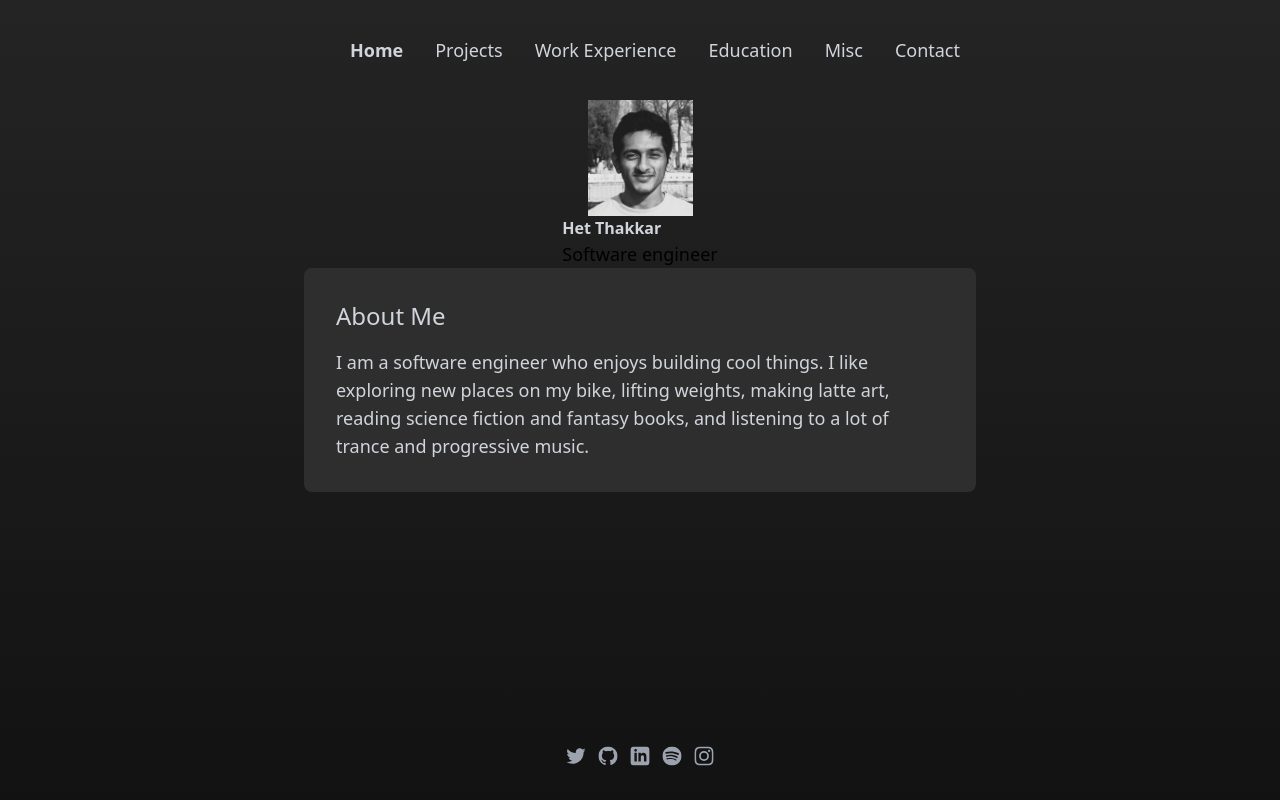
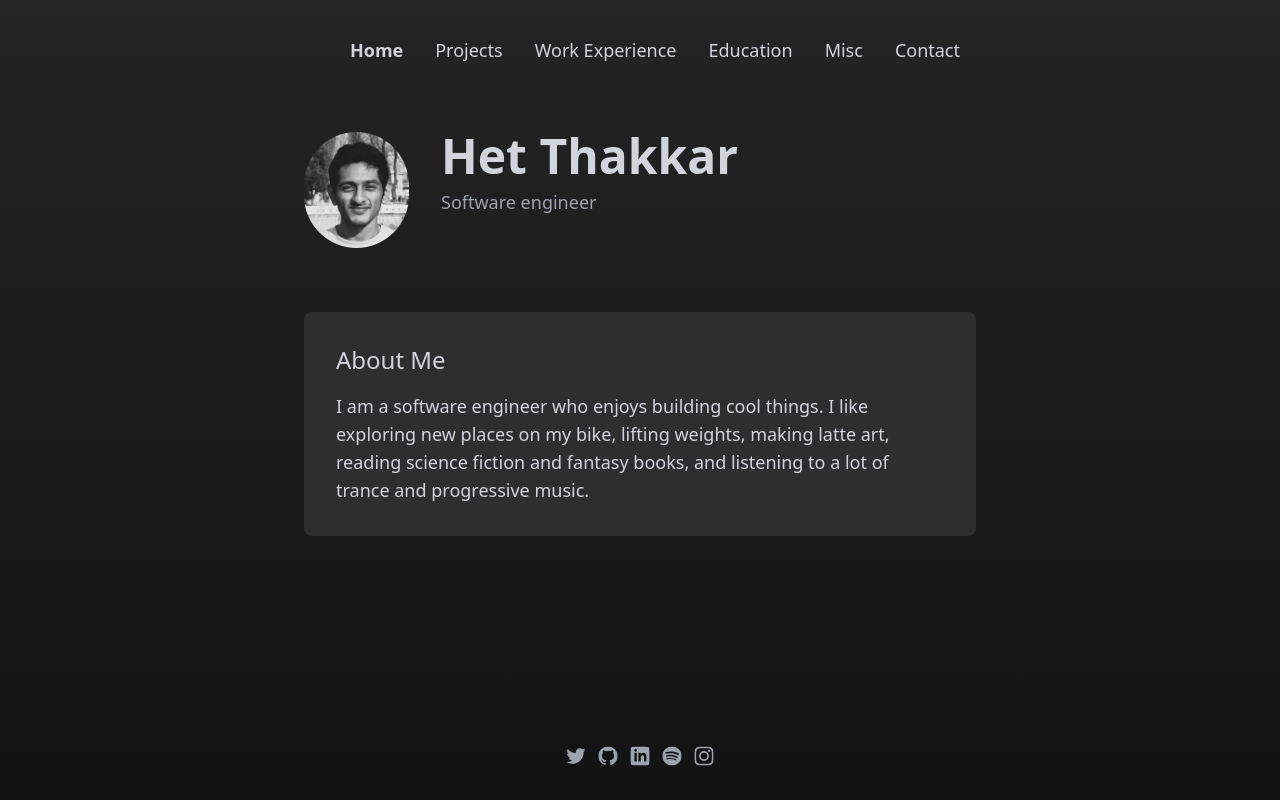
Before and after one commit to hetthakkar/portfolio, a Next.js app: page / in a window 1280 px wide. Built offline with nearby package versions, Linux system fonts and the light colour scheme.

Commit message:
fix tailwind paths

```diff
--- a/components/Layout.tsx
+++ b/components/Layout.tsx
@@ -6,11 +6,7 @@ import LinkedInIcon from "./icons/LinkedInIcon";
 import SpotifyIcon from "./icons/SpotifyIcon";
 import InstagramIcon from "./icons/InstagramIcon";
 
-export function Layout({
-  children,
-}: {
-  children: React.ReactNode;
-}): React.ReactNode {
+export function Layout({ children }: { children: React.ReactNode }) {
   return (
     <div className="min-h-screen bg-gradient-to-b from-grayLight to-grayDark">
       <div className="page min-h-screen">
--- a/tailwind.config.js
+++ b/tailwind.config.js
@@ -1,5 +1,5 @@
 module.exports = {
-  content: ['./pages/**/*.{js,ts,jsx,tsx}', './components/**/*.{js,ts,jsx,tsx}'],
+  content: ['./pages/**/*.{js,ts,jsx,tsx}', './components/**/*.{js,ts,jsx,tsx}', './app/**/*.{js,ts,jsx,tsx}'],
   darkMode: false, // or 'media' or 'class'
   theme: {
     extend: {
```
Also changed, not shown: 2 other files (tests, documents, lock files or other folders).
